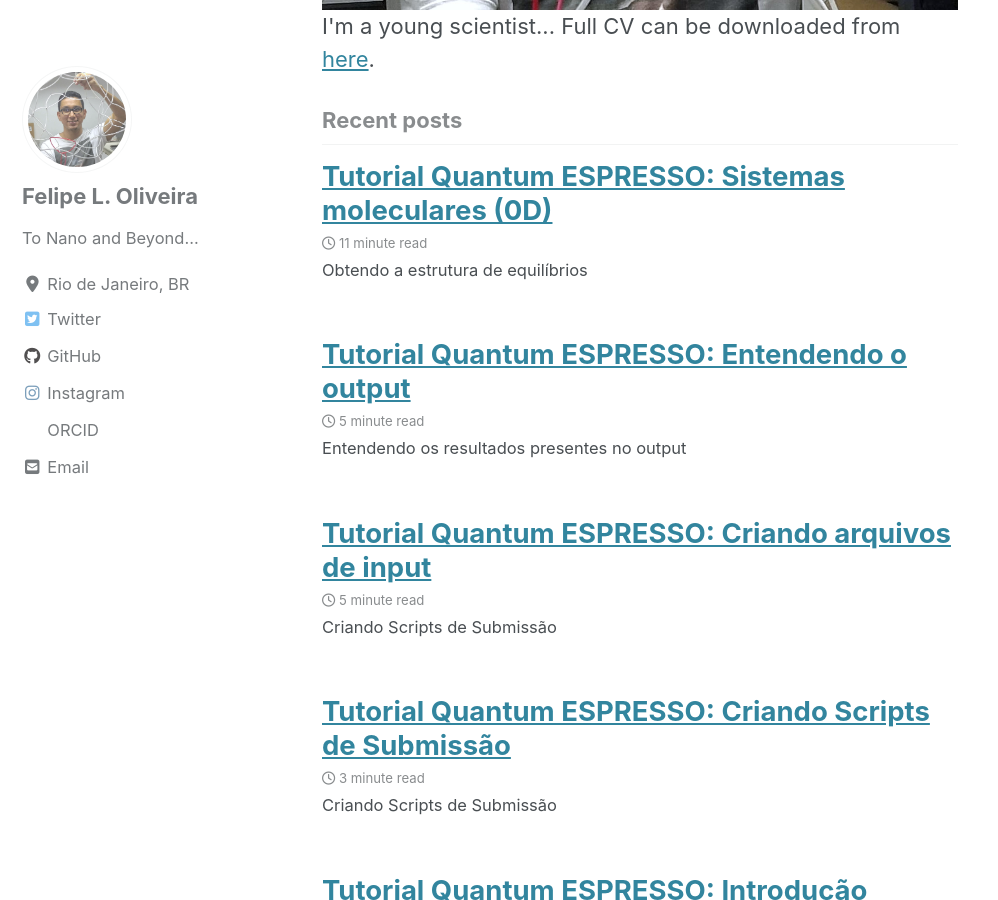
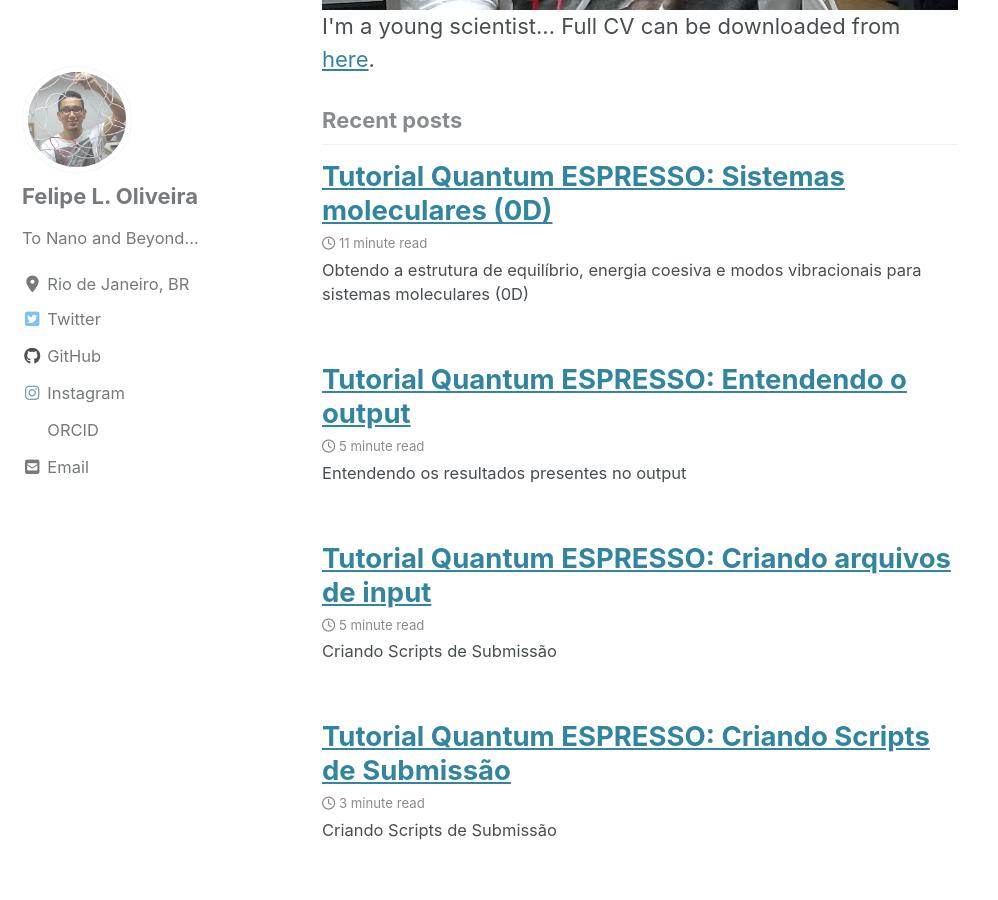
Before and after one commit to lipelopesoliveira/lipelopesoliveira.github.io, a Jekyll site: the page built from index.html, in a window 1280 px wide and 900 px high, scrolled down 973 px. Shown: the whole window, without its empty margins (0-998 px from the left). Built offline with Jekyll 4.4.1, drawn with Linux system fonts in a browser that asks for light colours; cached includes are drawn as plain includes; nearby versions of some CDN libraries; the list of posts is cut into pages by our own code.

Commit message:
Update 2019-08-30-cap2-1.md

```diff
--- a/_posts/Tutorial_QE/2019-08-30-cap2-1.md
+++ b/_posts/Tutorial_QE/2019-08-30-cap2-1.md
@@ -5,7 +5,7 @@
 classes: wide
 header:
   teaser: images/posts/tutorial_qe/logo_header.jpg
-excerpt: "Obtendo a estrutura de equilíbrios"
+excerpt: "Obtendo a estrutura de equilíbrio, energia coesiva e modos vibracionais para sistemas moleculares (0D)"
 mathjax: "true"
 ---
 
```
